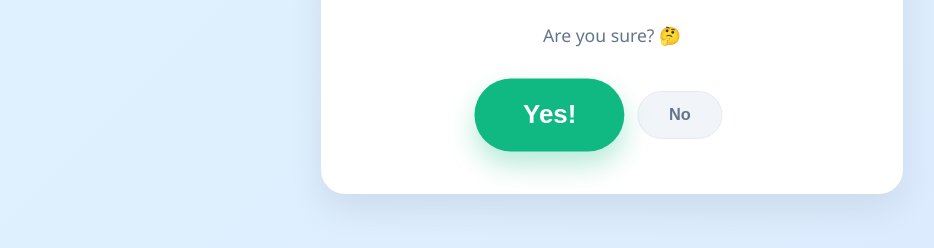
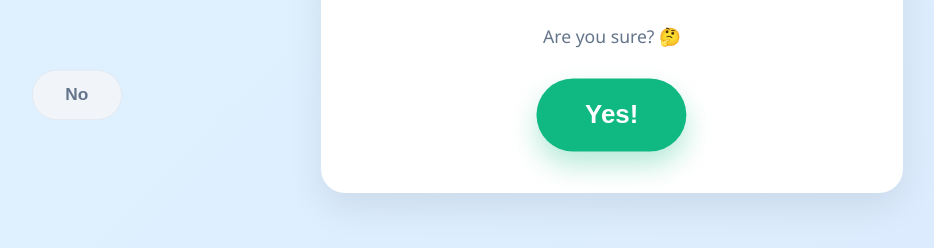
Before and after one commit to AbouLGik24/date-proposal, a plain HTML site: page index.html in a window 1280 px wide. Both pictures are taken after a click on the button "No". Shown: the part 396-644 px from the top of the page, without its empty margins (28-962 px from the left). Drawn offline with Linux system fonts and the light colour scheme.

Commit message:
Update index.html

```diff
--- a/index.html
+++ b/index.html
@@ -1,359 +1,193 @@
 <!DOCTYPE html>
-
 <html lang="en">
-
 <head>
-
     <meta charset="UTF-8">
-
     <meta name="viewport" content="width=device-width, initial-scale=1.0">
-
     <title>I Have a Question For You... 😊</title>
-
     <style>
-
         body {
-
             font-family: 'Segoe UI', Roboto, Helvetica, Arial, sans-serif;
-
             background: linear-gradient(135deg, #e0f2fe 0%, #dbeafe 100%);
-
             background-color: #f0fdf4;
-
             display: flex;
-
             justify-content: center;
-
             align-items: center;
-
             height: 100vh;
-
             margin: 0;
-
             overflow: hidden;
-
         }
-
         .card {
-
             text-align: center;
-
             background: white;
-
             padding: 50px 40px;
-
             border-radius: 24px;
-
             box-shadow: 0 15px 35px rgba(0,0,0,0.08);
-
             max-width: 500px;
-
             width: 90%;
-
             position: relative;
-
             border: 1px solid rgba(255, 255, 255, 0.8);
-
             display: flex;
-
             flex-direction: column;
-
             align-items: center;
-
             justify-content: center;
-
         }
-
         h1 {
-
             color: #0f172a;
-
             font-size: 2.4em;
-
             margin-bottom: 10px;
-
             font-weight: 700;
-
         }
-
         p {
-
             color: #64748b;
-
             font-size: 1.1em;
-
             margin-bottom: 40px;
-
         }
-
         .btn-group {
-
             display: flex;
-
             justify-content: center;
-
             gap: 25px;
-
             align-items: center;
-
             width: 100%;
-
-            flex-wrap: wrap; /* Allows large Yes button to push No button down gracefully */
-
+            flex-wrap: wrap;
         }
-
         button {
-
             padding: 16px 36px;
-
             font-size: 1.2em;
-
             border: none;
-
             border-radius: 50px;
-
             cursor: pointer;
-
             font-weight: 600;
-
-            transition: all 0.2s ease-in-out;
-
+            transition: transform 0.2s ease-in-out, background-color 0.2s;
         }
-
         #yesBtn {
-
             background-color: #10b981;
-
             color: white;
-
             box-shadow: 0 10px 20px rgba(16, 185, 129, 0.3);
-
             transform: scale(1);
-
             z-index: 10;
-
         }
-
         #yesBtn:hover {
-
             background-color: #059669;
-
         }
-
         #noBtn {
-
             background-color: #f1f5f9;
-
             color: #64748b;
-
             border: 1px solid #e2e8f0;
-
             transform: scale(1);
-
+            /* Essential styles to allow the button to jump around the viewport */
+            position: relative;
+            z-index: 5;
         }
-
         .status-message {
-
             margin-top: 25px;
-
             font-size: 1.1em;
-
             color: #475569;
-
             display: none;
-
         }
-
     </style>
-
 </head>
-
 <body>
 
-
-
 <div class="card">
-
     <h1 id="mainQuestion">Will you go out with me? 🏹</h1>
-
     <p id="subText">Think carefully...</p>
 
-
-
     <div class="btn-group" id="actionContainer">
-
         <button id="yesBtn" onclick="submitAnswer('Absolutely Yes!')">Yes!</button>
-
-        <button id="noBtn" onclick="growYesButton()">No</button>
-
+        <button id="noBtn" onclick="growYesButton()" onmouseover="growYesButton()">No</button>
     </div>
 
-
-
     <div class="status-message" id="notification"></div>
-
 </div>
 
-
-
 <script>
-
     const yesBtn = document.getElementById('yesBtn');
-
     const noBtn = document.getElementById('noBtn');
-
-
-
-    // Keeping your Formspree endpoint from image_26f388.jpg intact
 
     const FORMSPREE_ENDPOINT = "https://formspree.io/f/xkoabalb";
 
-
-
     let clickCount = 0;
-
     let yesScale = 1;
-
     let noScale = 1;
 
-
-
-    // Fun messages that cycle as she keeps pressing No
-
     const funnyTexts = [
-
         "Are you sure? 🤔",
-
         "Think again! 🥺",
-
         "Wrong button! 👀",
-
         "Don't do this to me... 💔",
-
         "Click the green one! 👉",
-
         "Last chance! 😤"
-
     ];
 
-
-
     function growYesButton() {
-
         clickCount++;
 
-
-
         // 1. Make Yes button bigger
-
         yesScale += 0.35;
-
         yesBtn.style.transform = `scale(${yesScale})`;
 
+        // 2. Shrink No button slightly and teleport it
+        noScale -= 0.1;
 
+        // Calculate random screen coordinates, keeping the button safely on screen
+        const maxX = window.innerWidth - noBtn.offsetWidth - 40;
+        const maxY = window.innerHeight - noBtn.offsetHeight - 40;
 
-        // 2. Shrink No button
+        const randomX = Math.max(20, Math.floor(Math.random() * maxX));
+        const randomY = Math.max(20, Math.floor(Math.random() * maxY));
 
-        noScale -= 0.15;
-
+        // Switch to absolute positioning to move across the entire viewport
+        noBtn.style.position = 'fixed';
+        noBtn.style.left = randomX + 'px';
+        noBtn.style.top = randomY + 'px';
         noBtn.style.transform = `scale(${noScale})`;
 
-
-
-        // 3. Update the subtitle hint text randomly to be playful
-
+        // 3. Update the subtitle hint text
         const subText = document.getElementById('subText');
-
         if (clickCount <= funnyTexts.length) {
-
             subText.innerHTML = funnyTexts[clickCount - 1];
-
         }
 
-
-
         // 4. Completely eliminate the No button after 6 attempts
-
         if (clickCount >= 6) {
-
             noBtn.style.display = 'none';
-
             subText.innerHTML = "Look at that, you have no choice left! 😏";
-
         }
-
     }
 
-
-
     function submitAnswer(chosenOption) {
-
         document.getElementById('actionContainer').style.display = 'none';
-
         document.getElementById('subText').style.display = 'none';
 
-
-
         const status = document.getElementById('notification');
-
         status.style.display = 'block';
-
         status.innerHTML = "Locking in your answer... 🔒";
 
-
-
         fetch(FORMSPREE_ENDPOINT, {
-
             method: 'POST',
-
             headers: {
-
                 'Accept': 'application/json',
-
                 'Content-Type': 'application/json'
-
             },
-
             body: JSON.stringify({
-
                 Response: chosenOption,
-
                 AttemptsAtNo: clickCount,
-
                 SentAt: new Date().toLocaleString()
-
             })
-
         })
-
         .then(res => {
-
             if (res.ok) {
-
                 document.getElementById('mainQuestion').innerHTML = "Best decision ever! 🥰✨";
-
                 status.innerHTML = `Can't wait! Check your phone, details coming soon! (It took you ${clickCount} tries to click Yes though! 😉)`;
-
             } else {
-
                 status.innerHTML = "Ah, system error! Just text me your answer directly instead. 😉";
-
             }
-
         })
-
         .catch(() => {
-
             status.innerHTML = "Network glitch! Just tell me your answer in person. ✨";
-
         });
-
     }
-
 </script>
 
-
-
 </body>
-
 </html>
```
